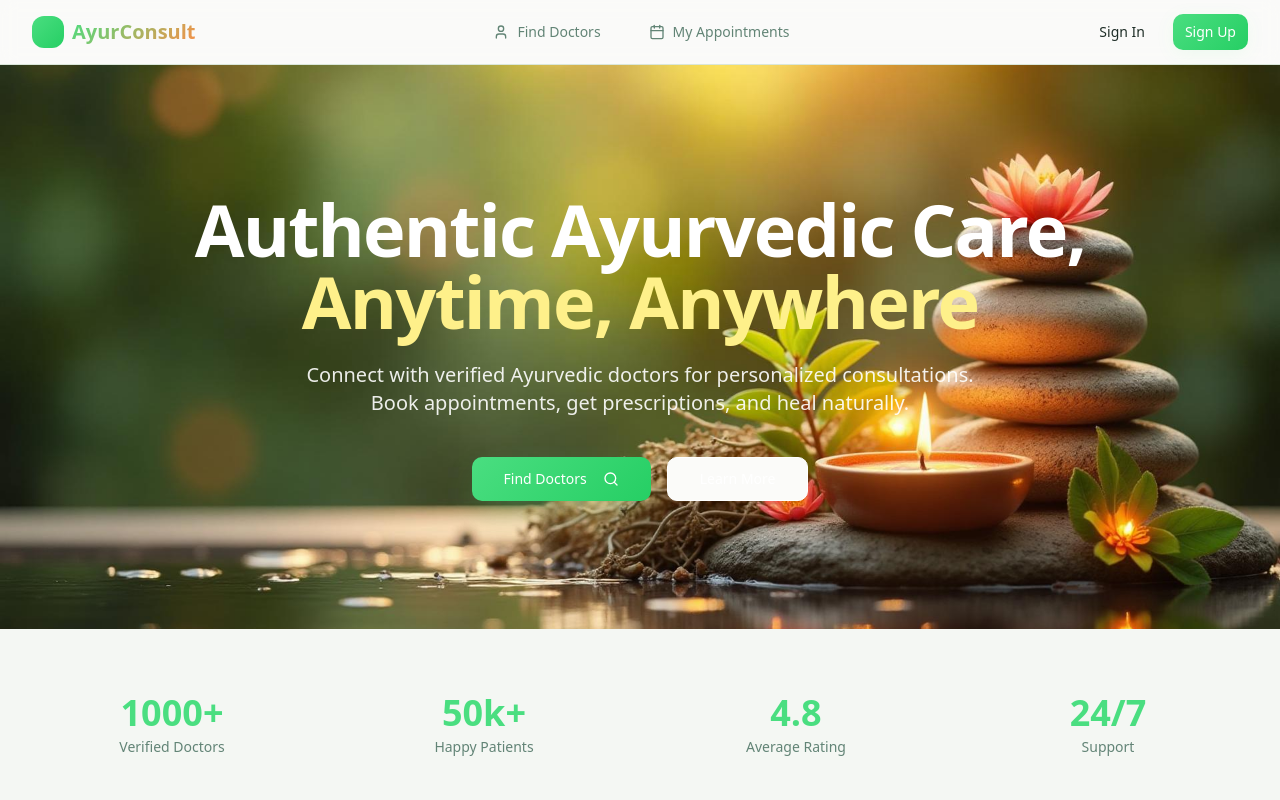
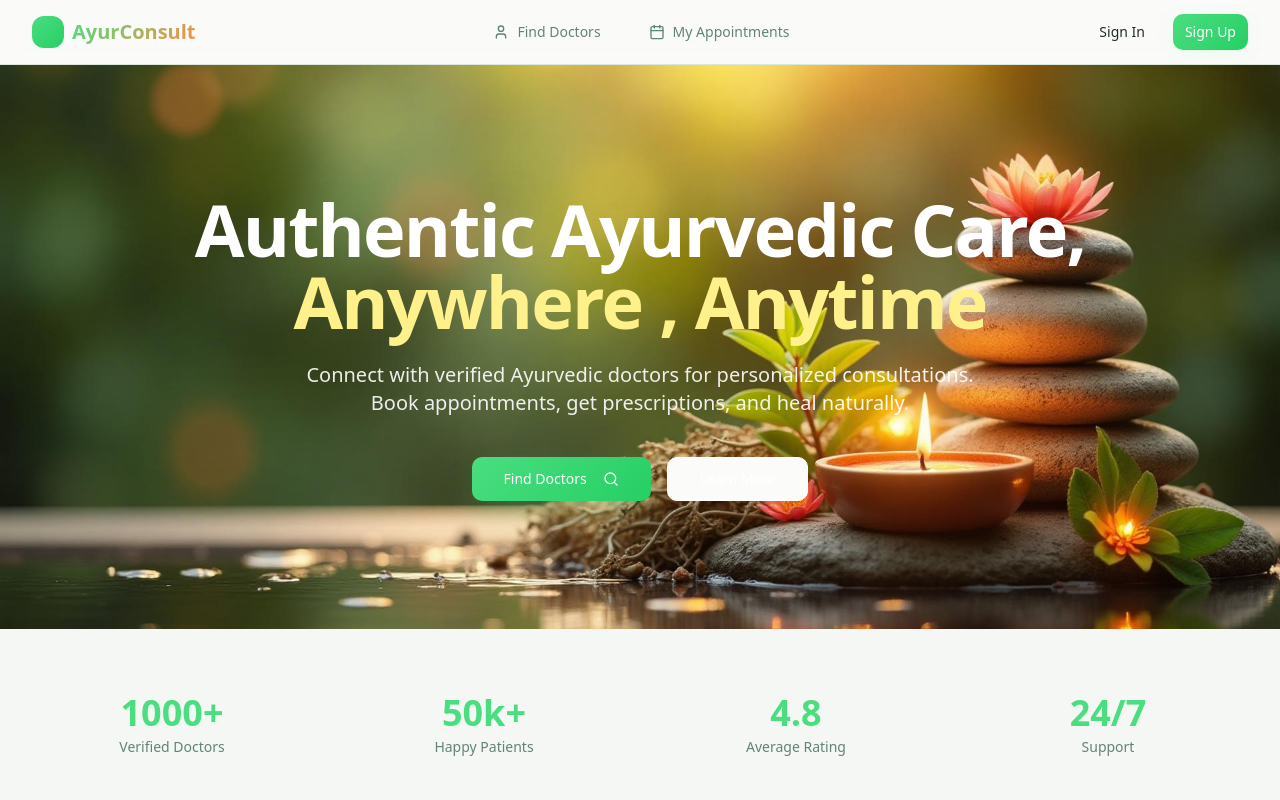
Before and after one commit to shreyansh0207/AYUR_VED_CONNECT, a React (Vite) app: page / in a window 1280 px wide. Shown: the top 800 px of the page. Built offline with nearby package versions, Linux system fonts and the light colour scheme.

Commit message:
added the information

```diff
--- a/src/pages/Home.tsx
+++ b/src/pages/Home.tsx
@@ -48,7 +48,7 @@ const Home = () => {
           <div className="mx-auto max-w-4xl text-center text-white">
             <h1 className="text-4xl font-bold tracking-tight sm:text-6xl lg:text-7xl">
               Authentic Ayurvedic Care,{" "}
-              <span className="text-yellow-200">Anytime, Anywhere</span>
+              <span className="text-yellow-200">Anywhere , Anytime</span>
             </h1>
             <p className="mt-6 text-lg sm:text-xl text-white/90 max-w-2xl mx-auto">
               Connect with verified Ayurvedic doctors for personalized consultations.
```
